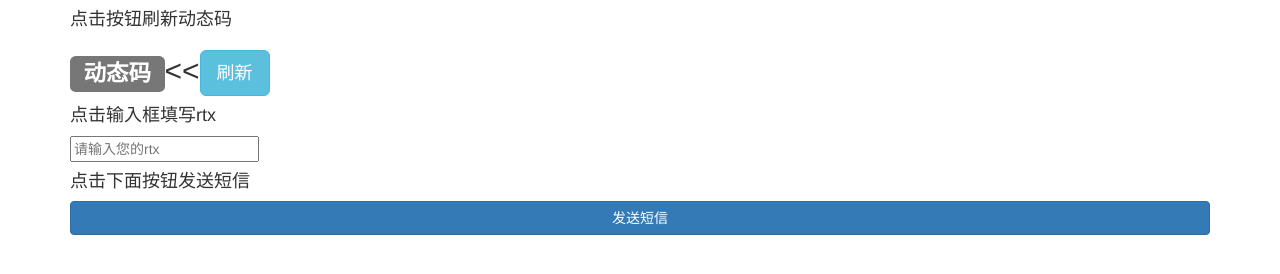
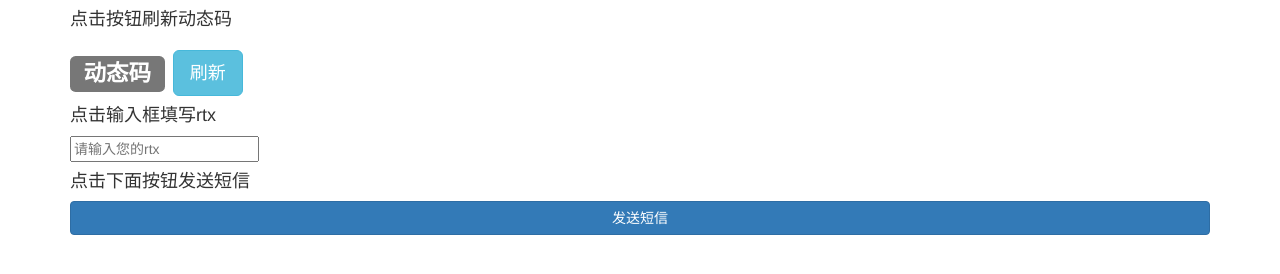
Before and after one commit to harray/js_api, a plain HTML site: page js_api_demo.html in a window 1280 px wide. Drawn offline with nearby package versions, Linux system fonts and the light colour scheme.

Commit message:
Update js_api_demo.html

```diff
--- a/js_api_demo.html
+++ b/js_api_demo.html
@@ -23,7 +23,7 @@
       <div class="container">
 
       <h4> 点击按钮刷新动态码 </h4>
-      <h2><span class="label label-default" id="dynamiccode"">动态码</span><<<button type="button" class="btn btn-info btn-lg" onclick="refreshCode()">刷新</button></h2>
+      <h2><span class="label label-default" id="dynamiccode"">动态码</span> <button type="button" class="btn btn-info btn-lg" onclick="refreshCode()">刷新</button></h2>
       <h4> 点击输入框填写rtx </h4>
       <input type="text" class="input input-text input-block" id="rtxnum" placeholder="请输入您的rtx">
       <h4> 点击下面按钮发送短信 </h4>
```
